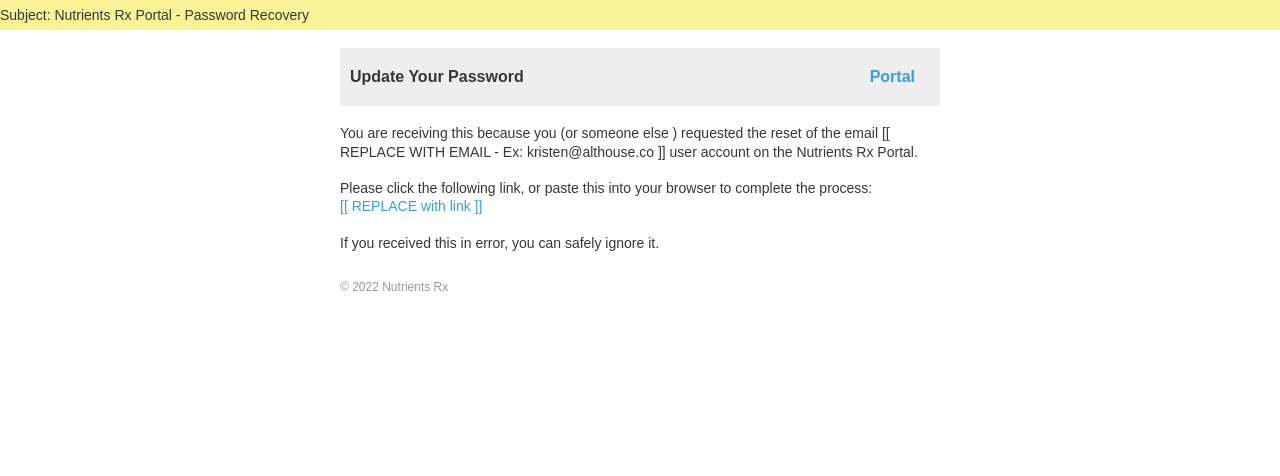
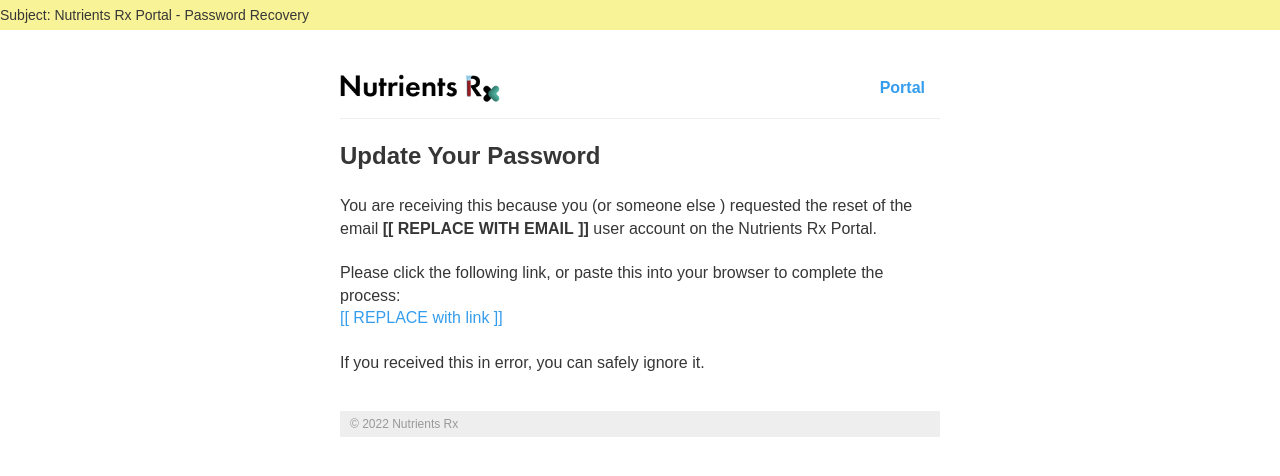
Before and after one commit to kristenzirkler/ohs-nrx-tw-netlify, a Jekyll site: the page built from email-pw-recovery.html, in a window 1280 px wide. Shown: the top 476 px of the page. Built offline with Jekyll 4.4.1, drawn with Linux system fonts in a browser that asks for light colours.

Commit message:
Email templates

```diff
--- a/_layouts/email-branded.html
+++ b/_layouts/email-branded.html
@@ -115,6 +115,7 @@
 <!-- CSS Reset : END -->
 <!-- Progressive Enhancements : BEGIN -->
 <style>
+a, a:visited { color: #359DED;}
 /*
 td, p {
   font-size: 16px;
@@ -272,160 +273,48 @@
     <div style="display: none; font-size: 1px;max-height: 0px; max-width: 0px; opacity: 0; overflow: hidden; mso-hide: all; font-family: sans-serif;">{{ page.preheader }}
     </div>
     {% endif %}
-    <div style="max-width: 600px; margin: 0 auto;" class="email-container">
+    <div style="max-width: 600px; margin: 0 auto;padding: 0 10px;" class="email-container">
+      <!-- BEGIN Email Head -->
+      <table align="center" role="presentation" cellspacing="0" cellpadding="0" border="0" width="100%" style="margin: auto;"><tbody>
+        <tr>
+          <td valign="top" style="padding: 20px 0 10px;">
+            <table role="presentation" border="0" cellpadding="0" cellspacing="0" width="100%">
+            <tbody><tr>
+              <td width="50%" class="logo" style="text-align: left;">
+                <a href="https://portal.nutrientsrx.com/" style="font-size:24px;font-family: Arial,Helvetica,sans-serif; line-height:1.3em;font-weight: bold;color:#000;">
+                  <img src="/assets/images/logo-nutrientsrx.png" alt="Nutrients Rx Portal" style="width: 160px; height: 29px;">
+                </a>
+              </td>
+              <td width="50%" style="text-align: right;">
+                <a href="https://portal.nutrientsrx.com/" style="color: #359DED;text-decoration: none;font-size: 16px;font-weight: 700;padding: 0 15px;transition: all .3s ease;line-height: 40px;">Portal</a>
+              </td>
+            </tr>
+            </tbody></table>
+          </td>
+        </tr><!-- end tr -->
+        <tr>
+          <td style="height:1px;background-color:#eee;font-size:1px;padding:0;margin:0;">&nbsp;</td>
+        </tr><!-- end tr -->
+      </tbody></table>
+      <!-- END Email Head -->
       <!-- BEGIN BODY -->
       <table align="center" role="presentation" cellspacing="0" cellpadding="0" border="0" width="100%" style="margin: auto;">
-        <tbody><tr>
-          <td valign="top" style="padding: 20px 10px 10px;"><table role="presentation" border="0" cellpadding="0" cellspacing="0" width="100%">
-              <tbody><tr>
-                <td width="40%" class="logo" style="text-align: left;">
-                  <a href="https://portal.nutrientsrx.com/" style="font-size:24px;font-family: Arial,Helvetica,sans-serif; line-height:1.3em;font-weight: bold;color:#000;">NOT FINISHED NutrientsRx</a>
-                </td>
-                <td width="60%" style="text-align: right;">
-                  <a href="https://portal.nutrientsrx.com/" style="color: #324770;text-decoration: none;font-size: 16px;font-weight: 700;padding: 0 15px;transition: all .3s ease;line-height: 70px;">Portal</a>
-                </td>
-              </tr>
-            </tbody></table></td>
-        </tr><!-- end tr -->
+        <tbody>
         <tr>
-          <td valign="middle" class="hero bg_green" style="margin-bottom: 10px"><table>
-              <tbody><tr>
-                <td>
-                  <div class="text" style="padding: 40px 3em; text-align: center;background: #297E55;color:#fff">
-                    <h2 style="color:#fff">ORDER RECEIVED</h2>
-                    <p style="color:#fff">Thank you for your order!</p>
-                    <p style="color:#fff">We have received your order and will contact you as soon as your package has shipped. You can find the initial details of your order below.</p>
-                  </div>
-                </td>
-              </tr>
-            </tbody></table></td>
-        </tr><!-- end tr -->
-              <tr>
-                <td class="bg_white email-section">
-<br>
-<h2>Order Details</h2>
-<table class="spaced-lines" role="presentation" cellspacing="0" cellpadding="0" border="0" width="100%" style="border-bottom: 1px solid #d7d7d7;">
-  <tbody><tr>
-    <td width="150" class="label" style="color: #767676;padding: 4px 0;border-top: 1px solid #d7d7d7;">Order #</td>
-    <td style="padding: 4px 0;border-top: 1px solid #d7d7d7;">##ORDERID##</td>
-  </tr>
-  <tr>
-    <td width="150" class="label" style="color: #767676;padding: 4px 0;border-top: 1px solid #d7d7d7;">Email</td>
-    <td style="padding: 4px 0;border-top: 1px solid #d7d7d7;">##CUSTOMEREMAIL##</td>
-  </tr>
-  <tr>
-    <td width="150" class="label" style="color: #767676;padding: 4px 0;border-top: 1px solid #d7d7d7;">Order Date</td>
-    <td style="padding: 4px 0;border-top: 1px solid #d7d7d7;">##ORDERDATE##</td>
-  </tr>
-  <tr>
-    <td width="150" class="label" style="color: #767676;padding: 4px 0;border-top: 1px solid #d7d7d7;">Order Status</td>
-    <td style="padding: 4px 0;border-top: 1px solid #d7d7d7;">##ORDERSTATUS##</td>
-  </tr>
-  <tr>
-    <td width="150" class="label" style="color: #767676;padding: 4px 0;border-top: 1px solid #d7d7d7;">Payment Status</td>
-    <td style="padding: 4px 0;border-top: 1px solid #d7d7d7;">##PAYMENTSTATUS##<hr></td>
-  </tr>
-  <tr>
-    <td width="150" class="label" style="color: #767676;padding: 4px 0;border-top: 1px solid #d7d7d7;">Payment Method</td>
-    <td style="padding: 4px 0;border-top: 1px solid #d7d7d7;">##PAYMENTMETHOD##</td>
-  </tr>
-  <tr>
-    <td width="150" class="label" style="color: #767676;padding: 4px 0;border-top: 1px solid #d7d7d7;">Ship To</td>
-    <td style="padding: 4px 0;border-top: 1px solid #d7d7d7;">##SHIPNAME##<br>
-    ##SHIPLINE1##<br>
-    ##SHIPLINE2##<br>
-    ##SHIPCITYSTATEPOSTAL##<br>
-    ##SHIPCOMMENTS##</td>
-  </tr>
-</tbody></table>
-<br>
-<h2>Order Items</h2>
-<table class="order-items" role="presentation" cellspacing="0" cellpadding="0" border="0" width="100%">
-  <tbody><tr>
-      <td style="color: #767676;font-size: 12px;border-bottom: 1px solid #d7d7d7;" class="label-small">Product</td>
-      <td style="color: #767676;font-size: 12px;border-bottom: 1px solid #d7d7d7;" class="label-small qty" width="70">Qty</td>
-      <td style="color: #767676;font-size: 12px;border-bottom: 1px solid #d7d7d7;" class="label-small amount" width="120">Total</td>
-  </tr>
-<!--ORDERITEMLAYOUTSTART-->
-  <tr>
-      <td style="padding:4px;" class="product">
-        <a href="##ITEMFULLURL##" style="color: #005D3F;font-weight: bold;">##ITEMNAME##</a>
-        <!-- $$ITEMSUBSCRIPTIONINFO$$ -->
-      </td>
-      <td style="padding:4px;text-align: center;" class="qty" width="70">##QTY##</td>
-      <td style="padding:4px;text-align: right;" class="amount" width="120"><!--##ITEMPRICE##-->##ITEMTOTAL##</td>
-  </tr>
-<!--ORDERITEMLAYOUTEND-->
-  <tr>
-    <td colspan="3">&nbsp;</td>
-  </tr>
-  <tr>
-    <td colspan="2" class="label" style="color: #767676;">Subtotal</td>
-    <td class="amount" width="200">##SUBTOTAL##</td>
-  </tr>
-  <tr>
-    <td colspan="2" class="label" style="color: #767676;">Shipping Method</td>
-    <td class="amount">##SHIPPINGMETHOD##</td>
-  </tr>
-  <tr>
-    <td colspan="2" class="label" style="color: #767676;">Shipping Amount</td>
-    <td class="amount">##SHIPPING##</td>
-  </tr>
-  <tr>
-    <td colspan="2" class="label" style="color: #767676;">Tax</td>
-    <td class="amount">##TAX##</td>
-  </tr>
-  <tr>
-    <td colspan="2" class="label" style="color: #767676;">##DISCOUNTSTRING##</td>
-    <td class="amount">##DISCOUNTTOTAL##</td>
-  </tr>
-  <tr>
-    <td colspan="3">&nbsp;</td>
-  </tr>
-  <tr>
-    <td colspan="2" class="label" style="color: #767676;">Total</td>
-    <td class="amount">##TOTAL##</td>
-  </tr>
-</tbody></table>
-<br>
-    </td>
-              </tr><!-- end: tr -->
-
-      </tbody></table><table align="center" role="presentation" cellspacing="0" cellpadding="0" border="0" width="100%" style="margin: auto;">
-        <tbody><tr>
-          <td valign="middle" class="bg_green footer" style="background: #297E55; color:#fff;padding: 20px;margin-top:20px;"><table style="background: #297E55; color:#fff;">
-              <tbody><tr>
-                <td valign="top" width="50%">
-                  <table role="presentation" cellspacing="0" cellpadding="0" border="0" width="100%">
-                    <tbody><tr>
-                      <td style="text-align: left; padding-right: 10px;color:#ffffff;">
-                        <p style="color:#ffffff;font-size: 14px;"><b>Optimal Health Systems</b><br>265 E Hwy 70<br>Pima, Arizona 85543</p>
-
-                      </td>
-                    </tr>
-                  </tbody></table>
-                </td>
-                <td valign="top" width="50%">
-<table role="presentation" cellspacing="0" cellpadding="0" border="0" width="100%">
-<tbody><tr>
-<td style="text-align: left; style="color:#ffffff;"">
-<p style="color:#ffffff;font-size: 14px;">
-(800) 890-4547<br>
-Phone Hours: Mon-Fri 9a-4p MST<br>
-<a style="color:#ffffff;" href="mailto:support@optimalhealthsystems.com">support@optimalhealthsystems.com</a>
-</p>
-</td>
-</tr>
-</tbody></table>
-                </td>
-              </tr>
-            </tbody></table></td>
+          <td class="bg_white email-section" style="-webkit-text-size-adjust: none;margin: 0;padding: 20px 0 0;background-color: #fff;width: 100%;font-size: 24px;font-weight: bold;font-family: Arial,Helvetica,sans-serif; line-height:1.4em;">
+{{ page.title }}
+          </td>
+        </tr><!-- end: tr -->
+        <tr>
+          <td class="bg_white email-section" style="-webkit-text-size-adjust: none;margin: 0;padding: 0;background-color: #fff;width: 100%;font-size: 16px;font-family: Arial,Helvetica,sans-serif; line-height:1.4em;">
+{{ content }}
+          </td>
         </tr><!-- end: tr -->
       </tbody></table>
     </div>
   </center>
 </div>
-<br>
-<table border="0" cellpadding="0" cellspacing="0" width="100%" style="background-color:#ECEAE6;font-size: 12px;font-family: Arial,Helvetica,sans-serif; line-height: 14px;max-width: 600px;margin: 0 auto;"><tbody><tr><td style="padding: 6px 10px;"><a href="https://www.optimalhealthsystems.com/" style="color:#999;font-size:12px;text-decoration:none;">© 2022 Nutrients Rx</a></td></tr></table>
+<br><br>
+<table border="0" cellpadding="0" cellspacing="0" width="100%" style="background-color:#eee;font-size: 12px;font-family: Arial,Helvetica,sans-serif; line-height: 14px;max-width: 600px;margin: 0 auto;"><tbody><tr><td style="padding: 6px 10px;"><a href="https://portal.nutrientsrx.com/" style="color:#999;font-size:12px;text-decoration:none;">© 2022 Nutrients Rx</a></td></tr></table>
 </body>
 </html>
--- a/_layouts/email.html
+++ b/_layouts/email.html
@@ -131,24 +131,23 @@
       <!-- BEGIN BODY -->
       <table align="center" role="presentation" cellspacing="0" cellpadding="0" border="0" width="100%" style="margin: auto;">
         <tbody><tr>
-          <td style="padding: 20px 10px;background:#eee;"><table role="presentation" border="0" cellpadding="0" cellspacing="0" width="100%">
+          <td style="padding: 20px 10px;background:#eee;">
+            <table role="presentation" border="0" cellpadding="0" cellspacing="0" width="100%">
             <tbody><tr>
-                <td width="40%" style="text-align: left;font-weight: 700;">
+              <td width="80%" style="text-align: left;font-weight: 700;font-size: 24px;">
                 {{ page.title }}
               </td>
-                <td width="60%" style="text-align: right;">
+              <td width="20%" style="text-align: right;">
                 <a href="https://portal.nutrientsrx.com/" style="color: #359DED;text-decoration: none;font-size: 16px;font-weight: 700;padding: 0 15px;transition: all .3s ease;">Portal</a>
               </td>
             </tr>
-            </tbody></table></td>
+            </tbody></table>
+          </td>
         </tr><!-- end tr -->
         <tr>
-                <td class="bg_white email-section" style="-webkit-text-size-adjust: none;margin: 0;padding: 0;background-color: #fff;width: 100%;font-size: 14px;font-family: Arial,Helvetica,sans-serif; line-height:1.3em;">
-
+          <td class="bg_white email-section" style="-webkit-text-size-adjust: none;margin: 0;padding: 0;background-color: #fff;width: 100%;font-size: 16px;font-family: Arial,Helvetica,sans-serif; line-height:1.4em;">
 {{ content }}
           </td>
-              </tr><!-- end: tr -->
-      </tbody></table></td>
         </tr><!-- end: tr -->
       </tbody></table>
       <br>
--- a/email-pw-recovery.html
+++ b/email-pw-recovery.html
@@ -1,12 +1,12 @@
 ---
-layout: email
+layout: email-branded
 title: "Update Your Password"
 
 subject: Nutrients Rx Portal - Password Recovery
 preheader:
 ---
 <br>
-You are receiving this because you (or someone else ) requested the reset of the email [[ REPLACE WITH EMAIL - Ex: kristen@althouse.co ]] user account on the Nutrients Rx Portal.<br><br>
+You are receiving this because you (or someone else ) requested the reset of the email <strong>[[&nbsp;REPLACE WITH EMAIL&nbsp;]]</strong> user account on the Nutrients Rx Portal.<br><br>
 
 Please click the following link, or paste this into your browser to complete the process:<br>
 <a href="">[[ REPLACE with link ]]</a><br><br>
```
Lines whose indentation alone changed are shown as unchanged.
